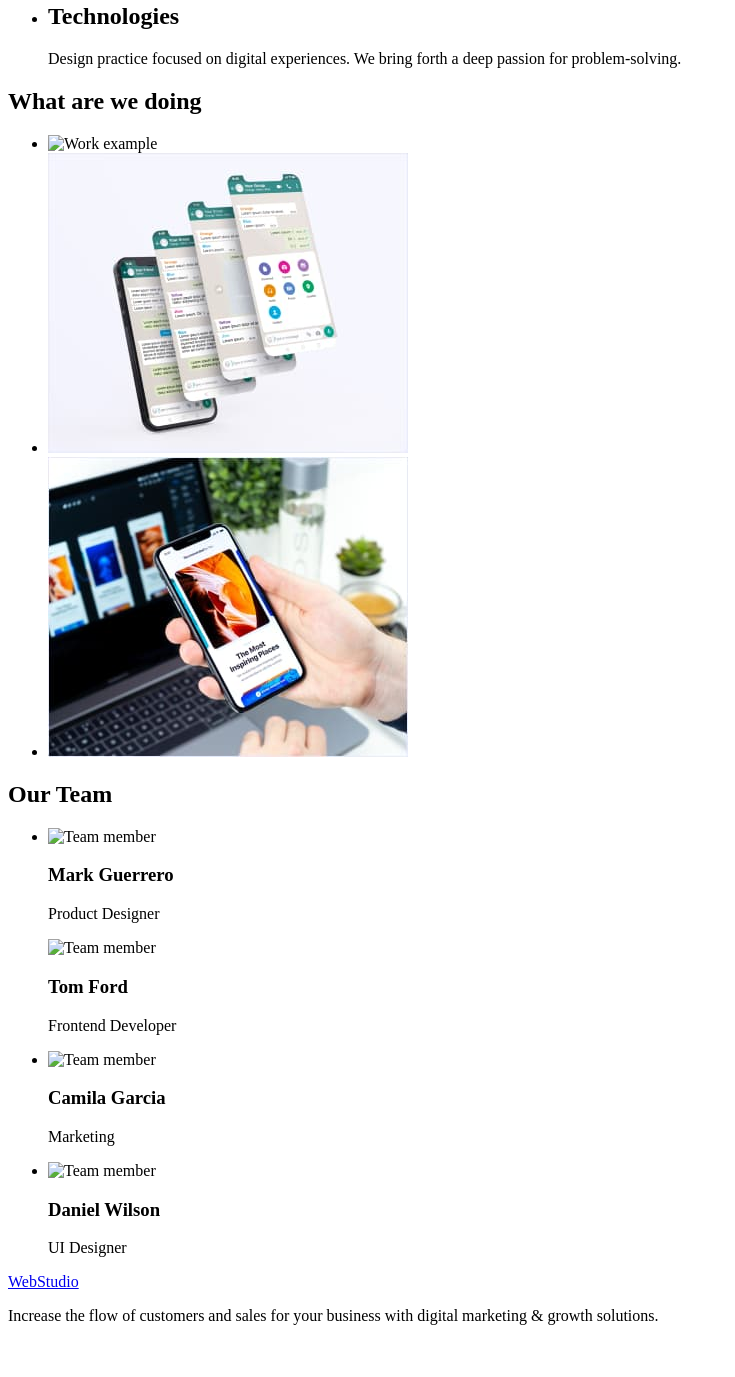
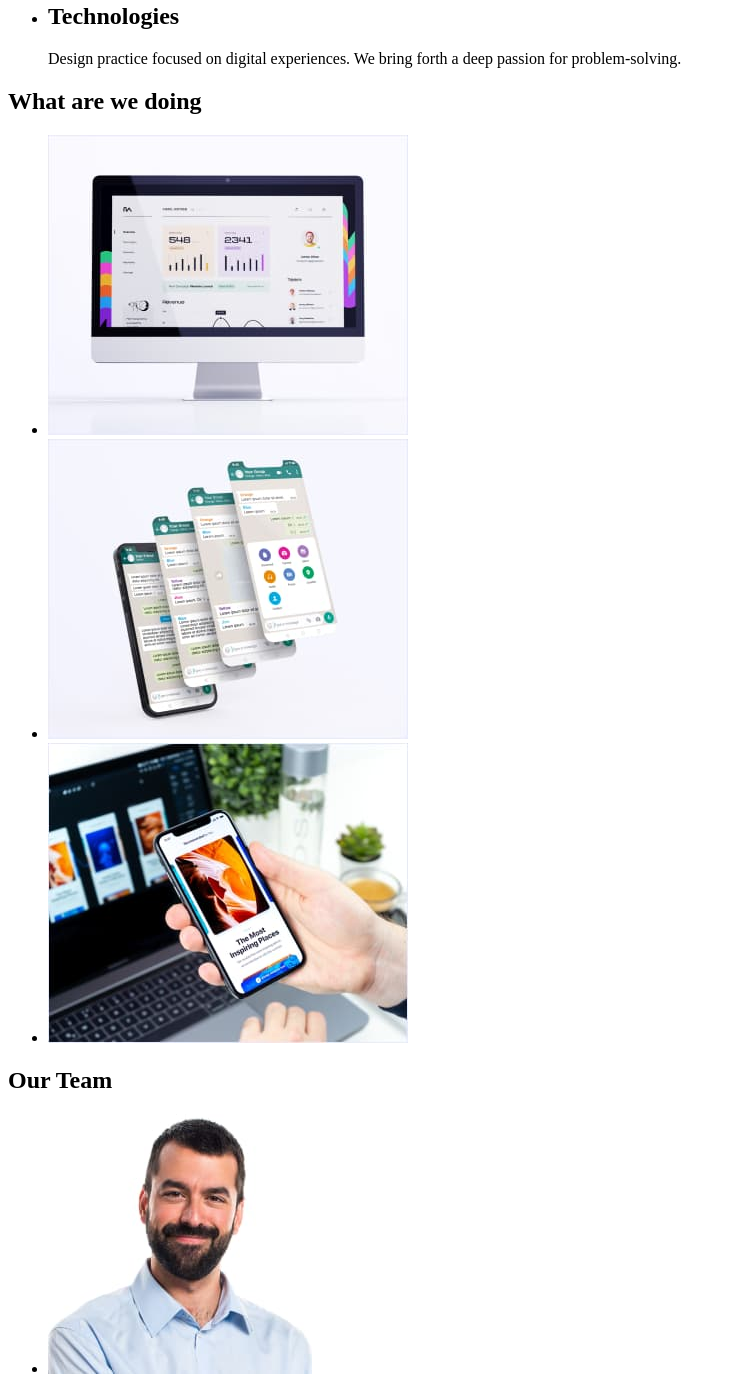
Before and after one commit to SophiaTretiakova/goit-markup-hw-01, a plain HTML site: page index.html in a window 1280 px wide. Shown: the part 489-1866 px from the top of the page, without its empty margins (0-735 px from the left). Before the commit the page ends 1830 px from the top, so only its background shows below. Drawn offline with Linux system fonts and the light colour scheme; the site is published under a folder, as on GitHub Pages, so addresses that start at the root find nothing.

Commit message:
images sources fixed

```diff
--- a/index.html
+++ b/index.html
@@ -9,7 +9,7 @@
 <body>
     <header>
         <nav>
-            <a href="/index.html">WebStudio</a>
+            <a href="./index.html">WebStudio</a>
             <ul>
                 <li>
                     <a href="">Studio</a>
@@ -56,30 +56,30 @@
         <section>
             <h2>What are we doing</h2>
             <ul>
-                <li><img src="/images/img-1.jpg" alt="Work example" width="360" height="300"></li>
-                <li><img src="images/imd-2.jpg" alt="Work example" width="360" height="300"></li>
-                <li><img src="images/img-3.jpg" alt="Work example" width="360" height="300"></li>
+                <li><img src="./images/img-1.jpg" alt="Work example" width="360" height="300"></li>
+                <li><img src="./images/imd-2.jpg" alt="Work example" width="360" height="300"></li>
+                <li><img src="./images/img-3.jpg" alt="Work example" width="360" height="300"></li>
             </ul>
         </section>
         <section>
             <h2>Our Team</h2>
             <ul>
                 <li>
-                    <img src="/images/team-member-1.jpg" alt="Team member" width="264" height="260">
+                    <img src="./images/team-member-1.jpg" alt="Team member" width="264" height="260">
                     <h3>Mark Guerrero</h3>
                     <p>Product Designer</p>
                 </li>
-                    <img src="/images/team-member-2.jpg" alt="Team member" width="264" height="260">
+                    <img src="./images/team-member-2.jpg" alt="Team member" width="264" height="260">
                     <h3>Tom Ford</h3>
                     <p>Frontend Developer</p>
                 </li>
                 <li>
-                    <img src="/images/team-member-3.jpg" alt="Team member" width="264" height="260">
+                    <img src="./images/team-member-3.jpg" alt="Team member" width="264" height="260">
                     <h3>Camila Garcia</h3>
                     <p>Marketing</p>
                 </li>
                 <li>
-                    <img src="/images/team-member-4.jpg" alt="Team member" width="264" height="260">
+                    <img src="./images/team-member-4.jpg" alt="Team member" width="264" height="260">
                     <h3>Daniel Wilson</h3>
                     <p>UI Designer</p>
                 </li>
```
